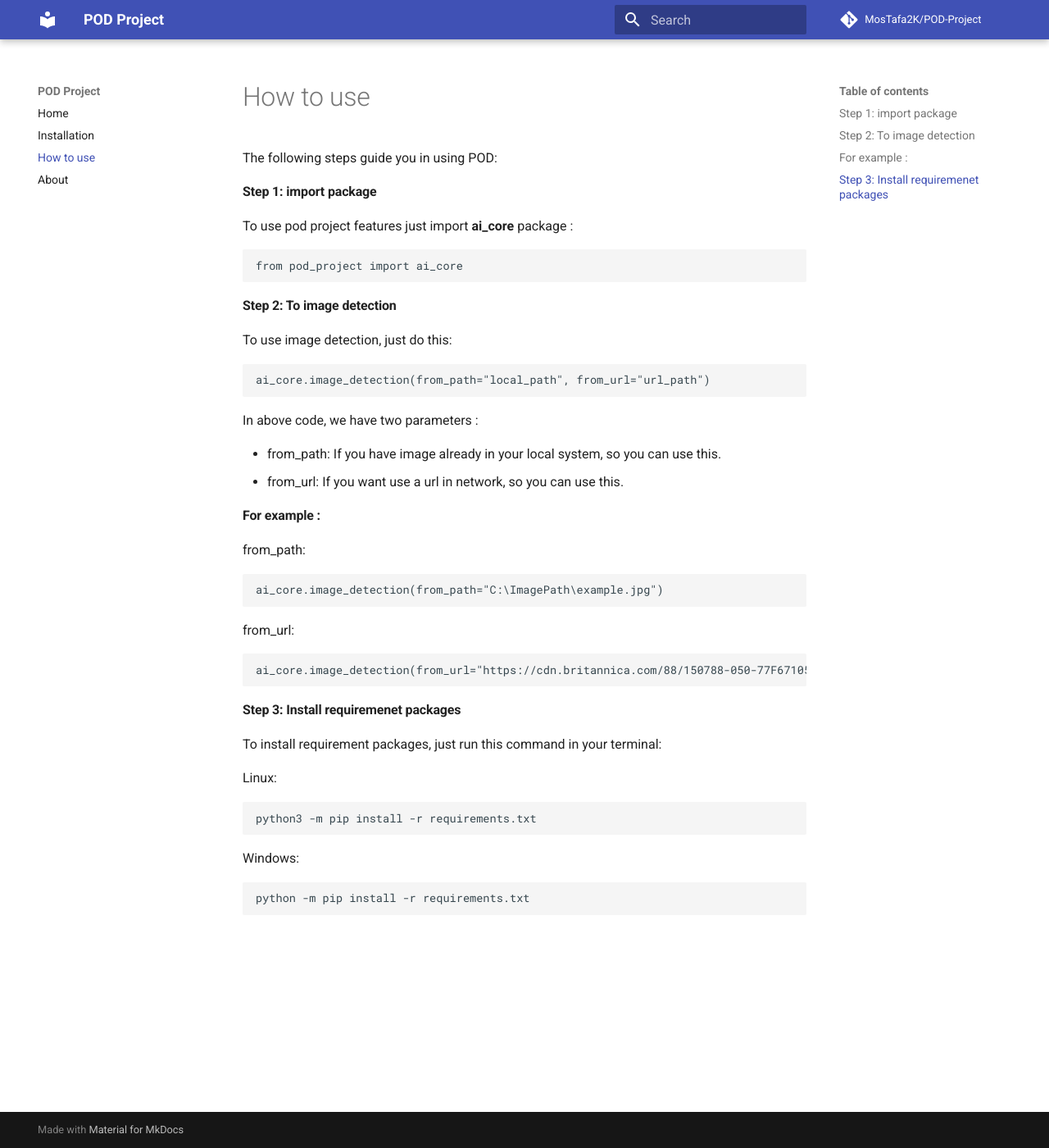
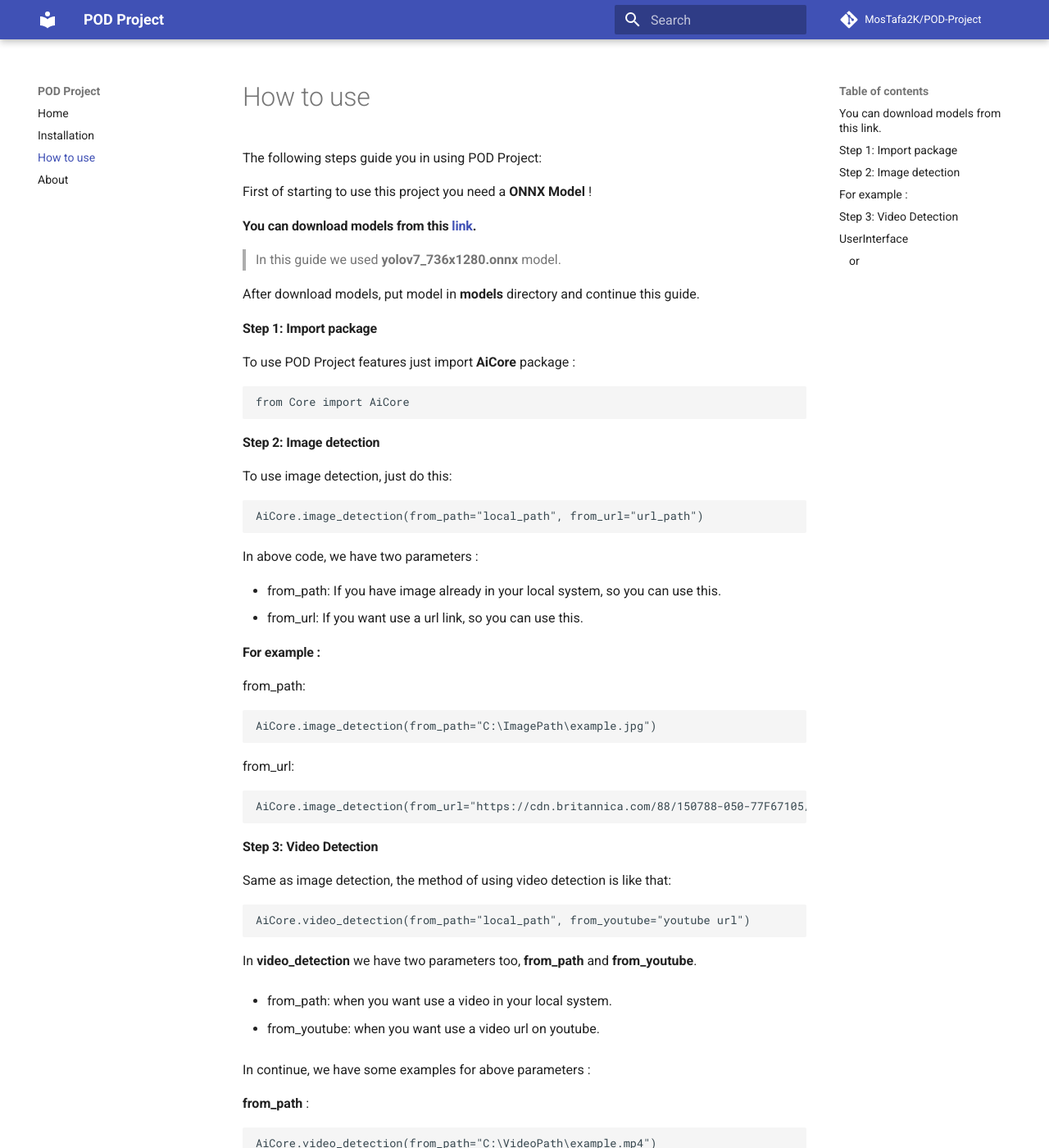
Before and after one commit to MosTafa2K/POD-Project, an MkDocs documentation site: the page built from docs/how-use.md, in a window 1280 px wide and 1400 px high. Shown: the whole window at 82% size. Built offline with MkDocs 1.6.1 and Material for MkDocs 9.7.7, drawn with Linux system fonts in a browser that asks for light colours; comment, search, counter and statistics services are not loaded; some of the changed text lies outside the part shown.

Commit message:
Update how-use.md

````diff
--- a/docs/how-use.md
+++ b/docs/how-use.md
@@ -1,27 +1,34 @@
-The following steps guide you in using POD:
+The following steps guide you in using POD Project:
 
+First of starting to use this project you need a **ONNX Model** !
 
-#### Step 1: import package
+#### You can download models from this [link](https://s3.ap-northeast-2.wasabisys.com/pinto-model-zoo/307_YOLOv7/no-postprocess/resources.tar.gz).
 
-To use pod project features just import **ai_core** package :
+> In this guide we used **yolov7_736x1280.onnx** model.
+
+After download models, put model in **models** directory and continue this guide.
+
+#### Step 1: Import package
+
+To use POD Project features just import **AiCore** package :
 
 ```
-from pod_project import ai_core
+from Core import AiCore
 ```
 
-#### Step 2: To image detection
+#### Step 2: Image detection
 
 To use image detection, just do this:
 
 
 ```
-ai_core.image_detection(from_path="local_path", from_url="url_path")
+AiCore.image_detection(from_path="local_path", from_url="url_path")
 ```
 
 In above code, we have two parameters :
 
 * from_path: If you have image already in your local system, so you can use this.
-* from_url: If you want use a url in network, so you can use this.
+* from_url: If you want use a url link, so you can use this.
 
 
 
@@ -30,25 +37,61 @@
 from_path:
 
 ```
-ai_core.image_detection(from_path="C:\ImagePath\example.jpg")
+AiCore.image_detection(from_path="C:\ImagePath\example.jpg")
 ```
 
 from_url:
 
 ```
-ai_core.image_detection(from_url="https://cdn.britannica.com/88/150788-050-77F67105/Children-corn-Terekeka-South-Sudan.jpg")
+AiCore.image_detection(from_url="https://cdn.britannica.com/88/150788-050-77F67105/Children-corn-Terekeka-South-Sudan.jpg")
 ```
 
-#### Step 3: Install requiremenet packages
+#### Step 3: Video Detection
 
-To install requirement packages, just run this command in your terminal:
+Same as image detection, the method of using video detection is like that:
 
-Linux:
 ```
-python3 -m pip install -r requirements.txt
+AiCore.video_detection(from_path="local_path", from_youtube="youtube url")
 ```
 
-Windows:
+In **video_detection** we have two parameters too, **from_path** and **from_youtube**.
+
+- from_path: when you want use a video in your local system.
+
+- from_youtube: when you want use a video url on youtube.
+
+In continue, we have some examples for above parameters :
+
+**from_path** :
+
 ```
-python -m pip install -r requirements.txt
+AiCore.video_detection(from_path="C:\VideoPath\example.mp4")
 ```
+
+**from_youtube** :
+
+```
+AiCore.video_detection(from_youtube="https://youtu.be/yYo0XQp97vo")
+```
+
+
+## UserInterface
+
+To run app in **UI** mode, just run this command:
+
+```
+from UI import appUI
+
+appUI.run_app()
+```
+
+### or
+
+```
+from UI.appUI import run_app
+
+run_app()
+```
+
+
+> Attention: User Interface of this project is in alpha version, so it haven't url detection feature (will added) and maybe it have some problem and bugs. If you found any problem or bug you can create a issue on github of this project.
````
